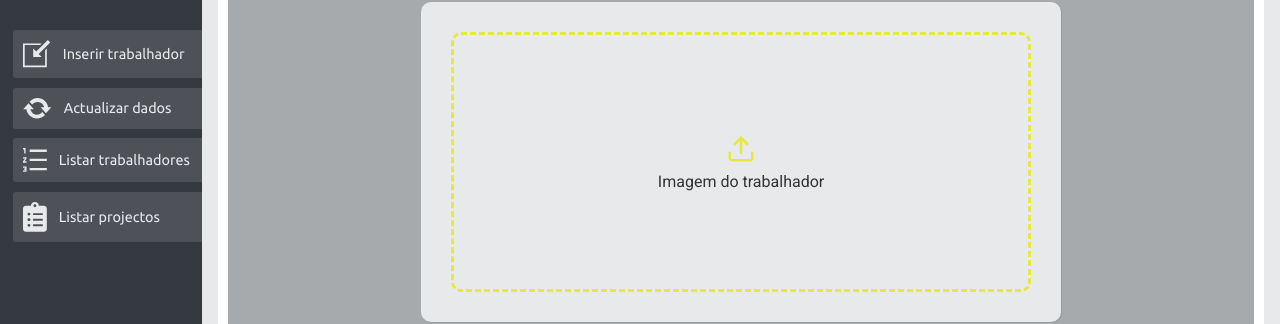
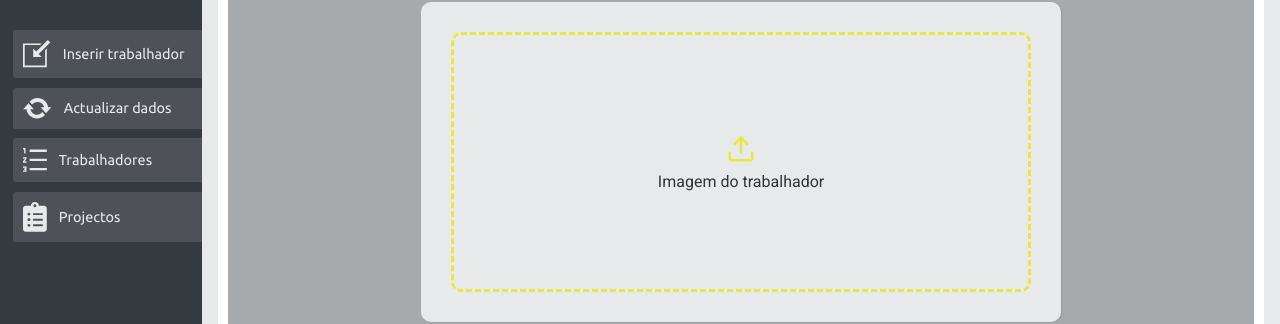
Before and after one commit to Seratooo/S-folha-de-pagamento, a React (Create React App) app in the folder web/: page /insert in a window 1280 px wide. Shown: the part 126-450 px from the top of the page. Built offline with nearby package versions, Linux system fonts and the light colour scheme.

Commit message:
Mudando textos do menu principal

```diff
--- a/web/src/componets/01_Main/corpo.tsx
+++ b/web/src/componets/01_Main/corpo.tsx
@@ -16,8 +16,8 @@ interface dados{
 export default function Corpo(props:dados){
   const [textTrabalhador,setTextTrabalhador] = useState('Inserir trabalhador')
   const [textAtualizar,setTextAtualizar] = useState('Actualizar dados')
-  const [textListT,setTextListT] = useState('Listar trabalhadores')
-  const [textListP,setTextListP] = useState('Listar projectos')
+  const [textListT,setTextListT] = useState('Trabalhadores')
+  const [textListP,setTextListP] = useState('Projectos')
 
 
 
@@ -25,15 +25,11 @@ export default function Corpo(props:dados){
    const signal = document.querySelector('.left')?.classList.toggle('on')
 
    if(!signal){
-    setTextTrabalhador('Inserir trabalhador')
-    setTextAtualizar('Actualizar dados')
-    setTextListT('Listar trabalhadores')
-    setTextListP('Listar projectos')
+    setTextTrabalhador('Inserir trabalhador'); setTextAtualizar('Actualizar dados');
+    setTextListT('Trabalhadores'); setTextListP('Projectos');
   }else{
-    setTextTrabalhador('')
-    setTextAtualizar('')
-    setTextListT('')
-    setTextListP('')
+    setTextTrabalhador(''); setTextAtualizar('');
+    setTextListT(''); setTextListP('');
   }
 
   }
```
